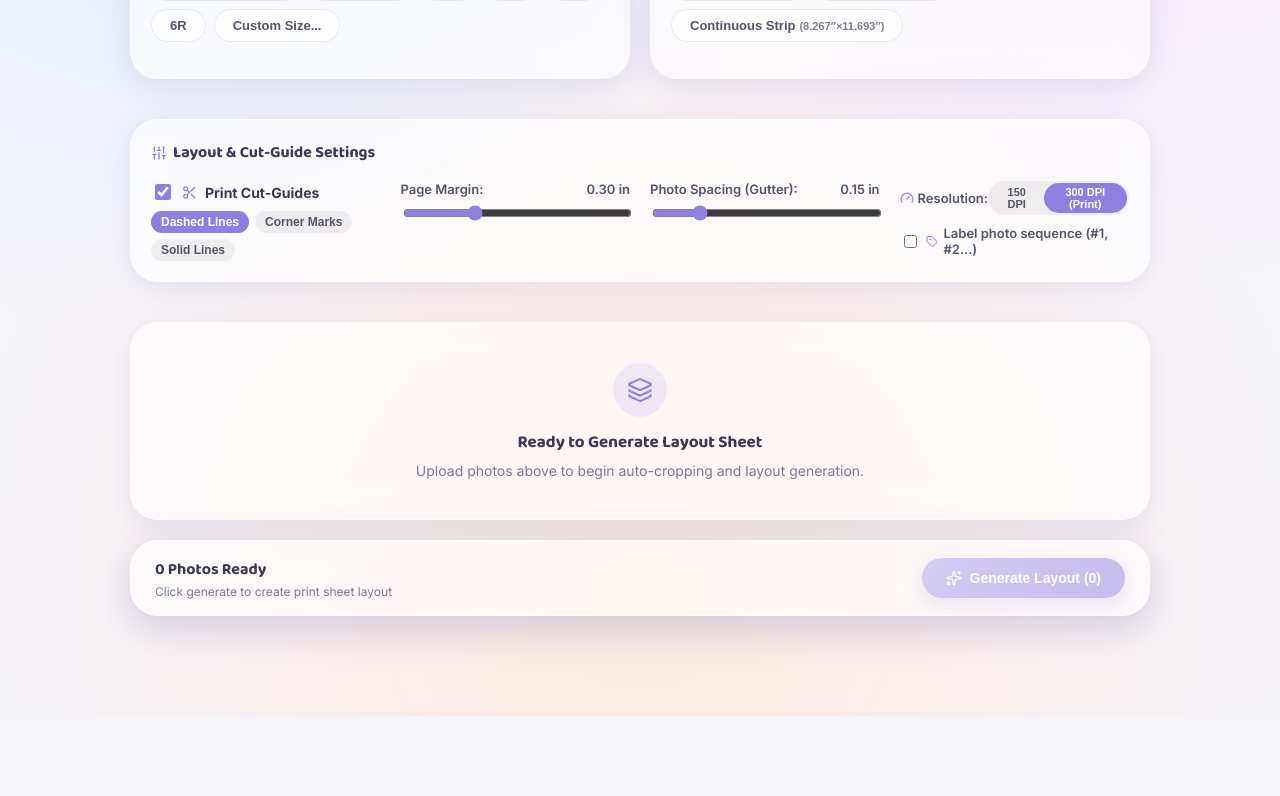
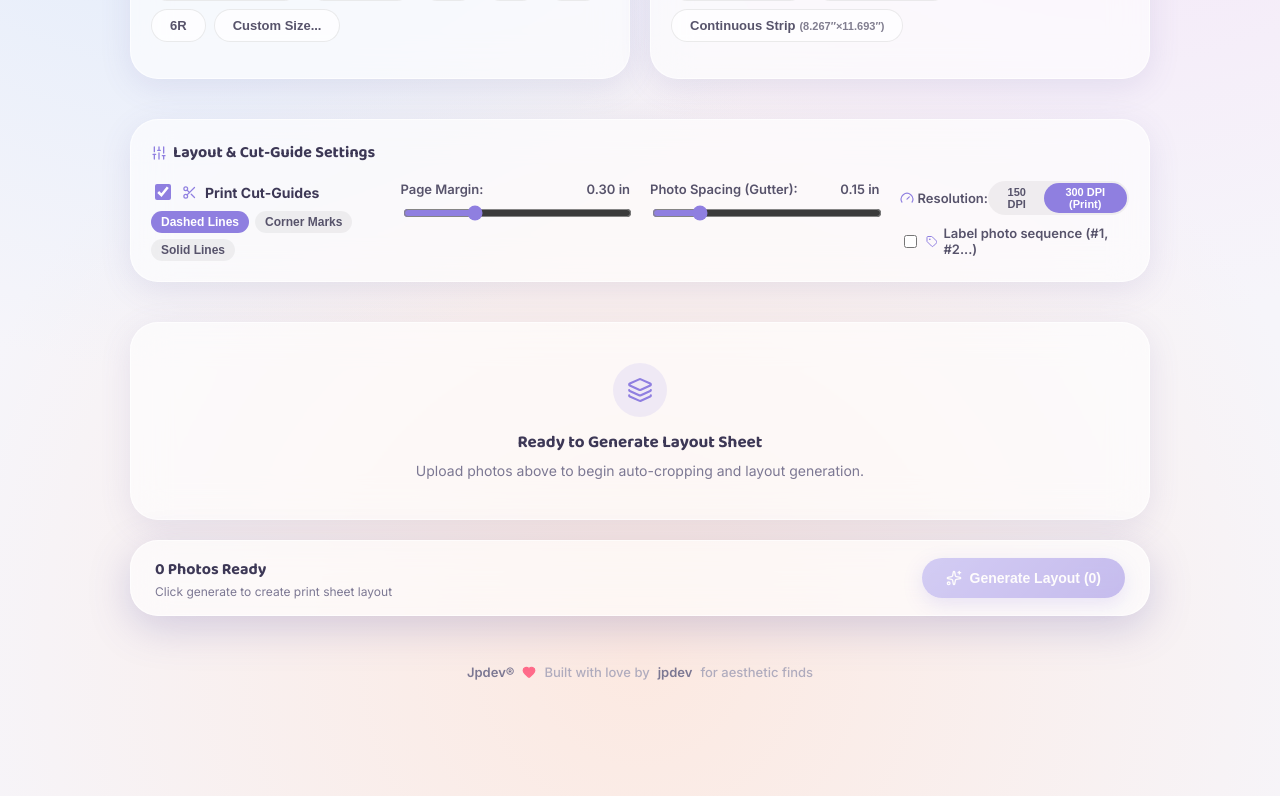
Before and after one commit to pamplonajp45-eng/printlay, a React (Vite) app: page / in a window 1280 px wide. Shown: the part 616-1412 px from the top of the page. Before the commit the page ends 1332 px from the top, so only its background shows below. Built offline with nearby package versions, Linux system fonts and the light colour scheme.

Commit message:
trademark

```diff
--- a/src/App.css
+++ b/src/App.css
@@ -1,3 +1,17 @@
+/* Footer credit */
+.footer-brand {
+  font-family: 'Baloo 2', 'Nunito', sans-serif;
+  font-weight: 800;
+  background: var(--primary-gradient);
+  -webkit-background-clip: text;
+  background-clip: text;
+  color: transparent;
+}
+
+.footer-highlight {
+  font-weight: 800;
+  color: var(--text-dark);
+}
 .counter {
   font-size: 16px;
   padding: 5px 10px;
--- a/src/App.jsx
+++ b/src/App.jsx
@@ -1,4 +1,5 @@
 import React, { useState, useEffect, useCallback, useMemo } from "react";
+import { Heart } from "lucide-react";
 import Header from "./components/Header";
 import UploadZone from "./components/UploadZone";
 import PhotoThumbGrid from "./components/PhotoThumbGrid";
@@ -325,6 +326,29 @@ export default function App() {
           isGenerating={isGenerating}
         />
 
+        {/* Footer credit */}
+        <footer
+          style={{
+            display: "flex",
+            alignItems: "center",
+            justifyContent: "center",
+            gap: "8px",
+            flexWrap: "wrap",
+            marginTop: "32px",
+            padding: "16px 8px",
+            fontSize: "13px",
+            fontWeight: 600,
+            color: "#7c7893",
+            textAlign: "center",
+          }}
+        >
+          <span className="footer-brand">Jpdev&reg;</span>
+          <Heart size={14} color="#ff6b8a" fill="#ff6b8a" />
+          <span style={{ color: "#b0acbe", fontWeight: 500 }}>Built with love by</span>
+          <span className="footer-highlight">jpdev</span>
+          <span style={{ color: "#b0acbe", fontWeight: 500 }}>for aesthetic finds</span>
+        </footer>
+
       </div>
 
       {/* Per-Photo Crop & Pan Override Modal */}
```
